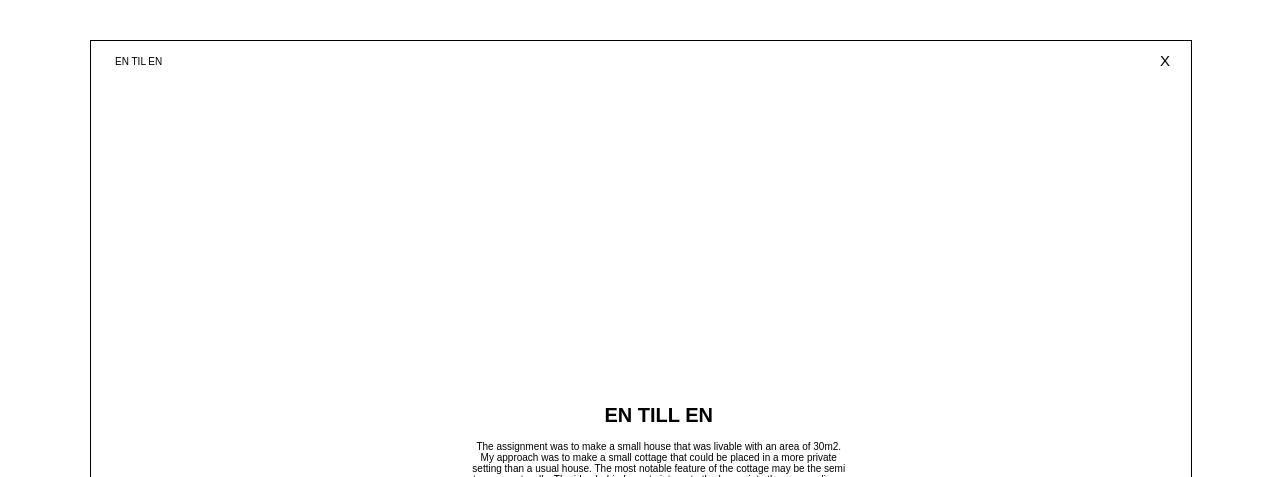
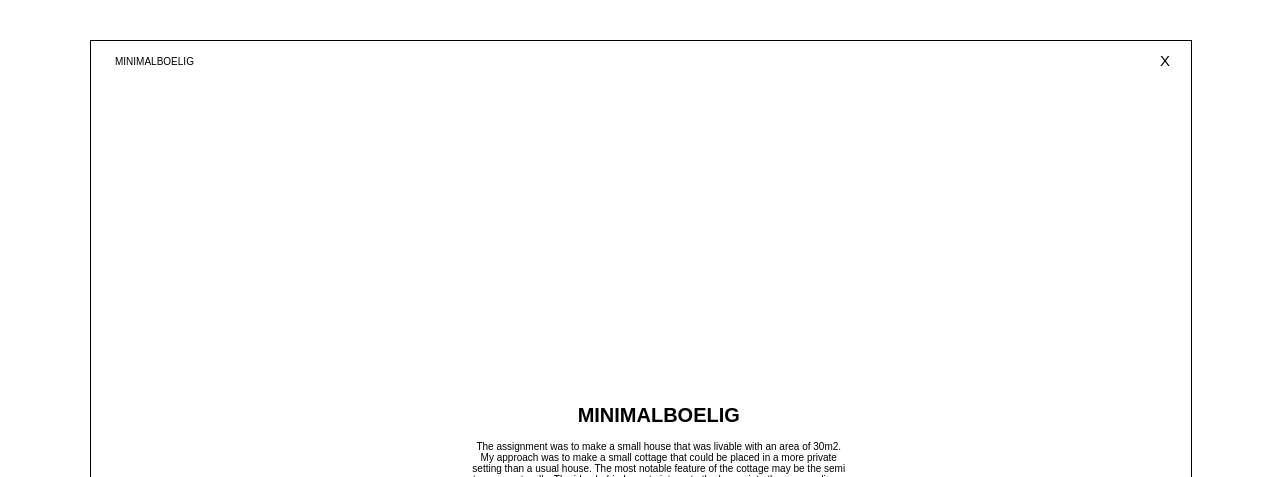
Before and after one commit to Bjorn-Pettersson/BjornPetterssonArchitecture, a plain HTML site: page minimalboelig.html in a window 1280 px wide. Shown: the top 477 px of the page. Drawn offline with nearby package versions, Linux system fonts and the light colour scheme; a script that the page names is missing.

Commit message:
Update minimalboelig.html

```diff
--- a/minimalboelig.html
+++ b/minimalboelig.html
@@ -23,11 +23,11 @@
 
         <div class="container">
             <dl>
-                <dt>EN TIL EN</dt>
+                <dt>MINIMALBOELIG</dt>
                 <dd>
                         <br><br><br><br><br><br><br><br>
                         <br><br><br><br><br><br><br><br><br><br><br><br><br><br><br><br><br><br><br>
-                        <h1>EN TILL EN</h1>
+                        <h1>MINIMALBOELIG</h1>
                         The assignment was to make a small house that was livable with an area of 30m2.
 
                         <br>My approach was to make a small cottage that could be placed in a more private
```
